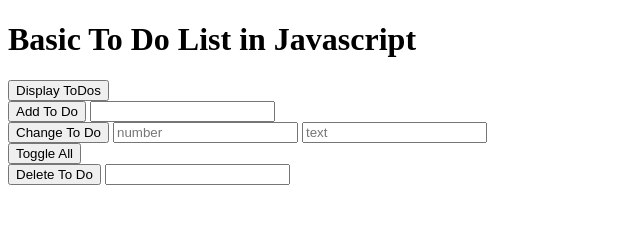
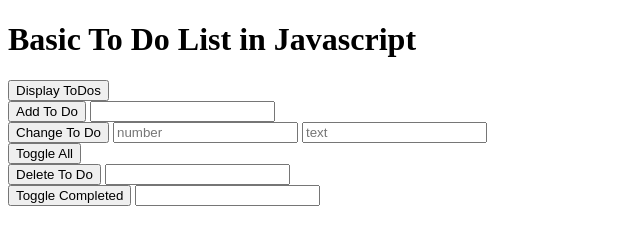
Before and after one commit to traciwilliams/basic-javascript-todo-list, a plain HTML site: page index.html in a window 1280 px wide. Shown: the whole page, without its empty margins (0-640 px from the left). Drawn offline with Linux system fonts and the light colour scheme.

Commit message:
buttonHandler object

```diff
--- a/index.html
+++ b/index.html
@@ -25,15 +25,19 @@
 	<input id="changeToDoPositionText" type="text" placeholder="text">
 </div>
 
-
-<button id="toggleAllButton" onclick="buttonHandlers.toggleAll()">Toggle All</button>
-
+<div>
+	<button id="toggleAllButton" onclick="buttonHandlers.toggleAll()">Toggle All</button>
+</div>
 <div>
 	<button onclick="buttonHandlers.deleteToDo()" id="deleteToDoButton">Delete To Do</button>
 	<input id="deleteToDoButtonInput" type="number">
 </div>
 
 
+<div>
+	<button onclick="buttonHandlers.toggleCompleted()" id="toggleCompInputButton">Toggle Completed</button>
+	<input id="toggleCompInput" type="number">
+</div>
 
 
 
--- a/scripts/app.js
+++ b/scripts/app.js
@@ -74,9 +74,9 @@ var todoList = {
 				console.log("My todos:");
 				for (var i = 0; i < this.todos.length; i++) {
 					if (this.todos[i].completed === true) {
-					console.log('(x)', this.todos[i].todoText);
+					console.log('(completed)', this.todos[i].todoText);
 					} else {
-					console.log('()', this.todos[i].todoText);
+					console.log('(not completed)', this.todos[i].todoText);
 			  }
 			}
 		  }
@@ -156,9 +156,15 @@ var buttonHandlers = {
 		deleteToDoButtonInput.value = "";
 	},
 
+	toggleCompleted: function() {
+		var toggleCompInputButton = document.getElementById("toggleCompdInputButton");
+		var toggleCompInput = document.getElementById("toggleCompInput");
 
+		todoList.toggleCompleted(toggleCompInput.valueAsNumber);
 
+		toggleCompInput.value = "";
 
+	},
 
 	toggleAll: function() {
 		todoList.toggleAll();
```
